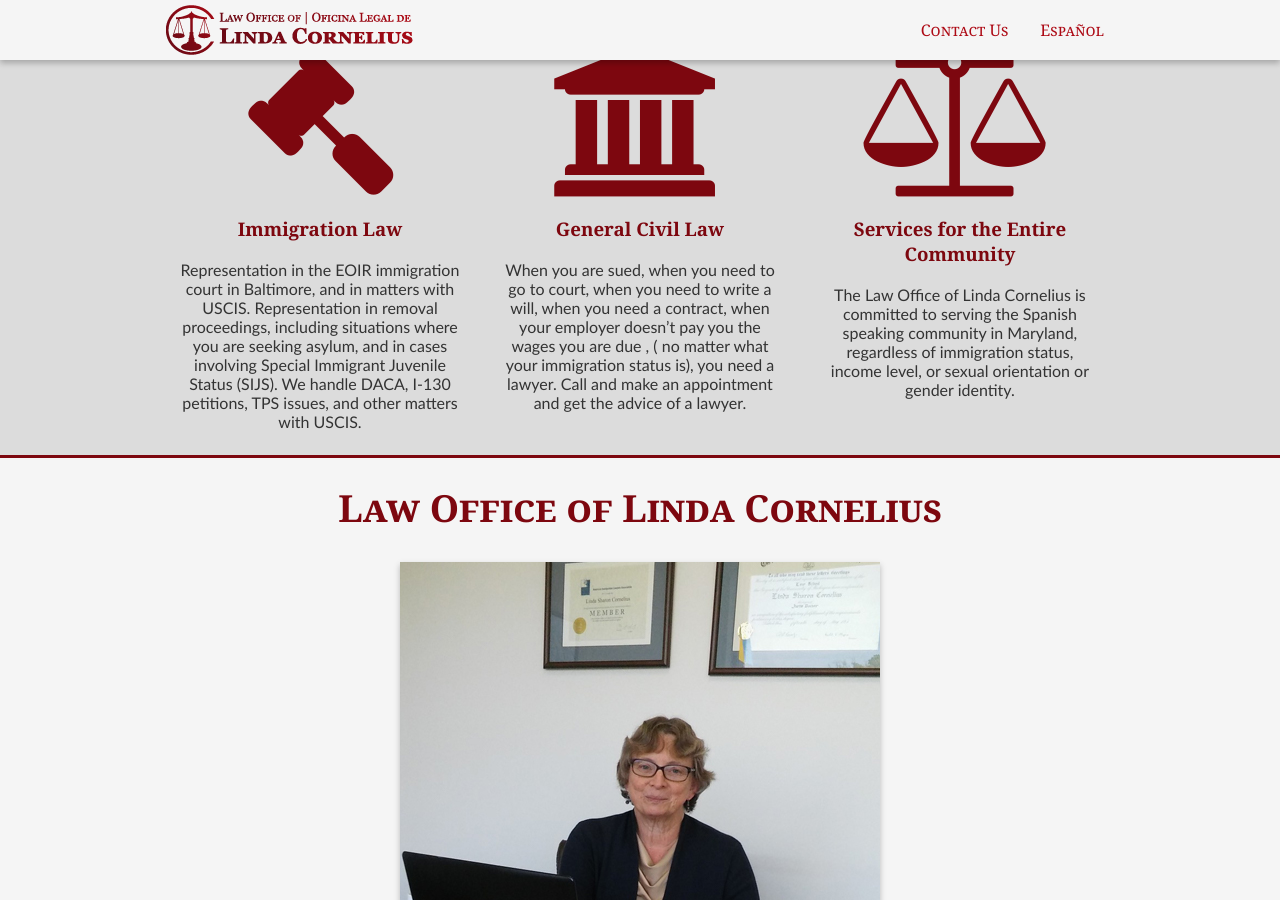
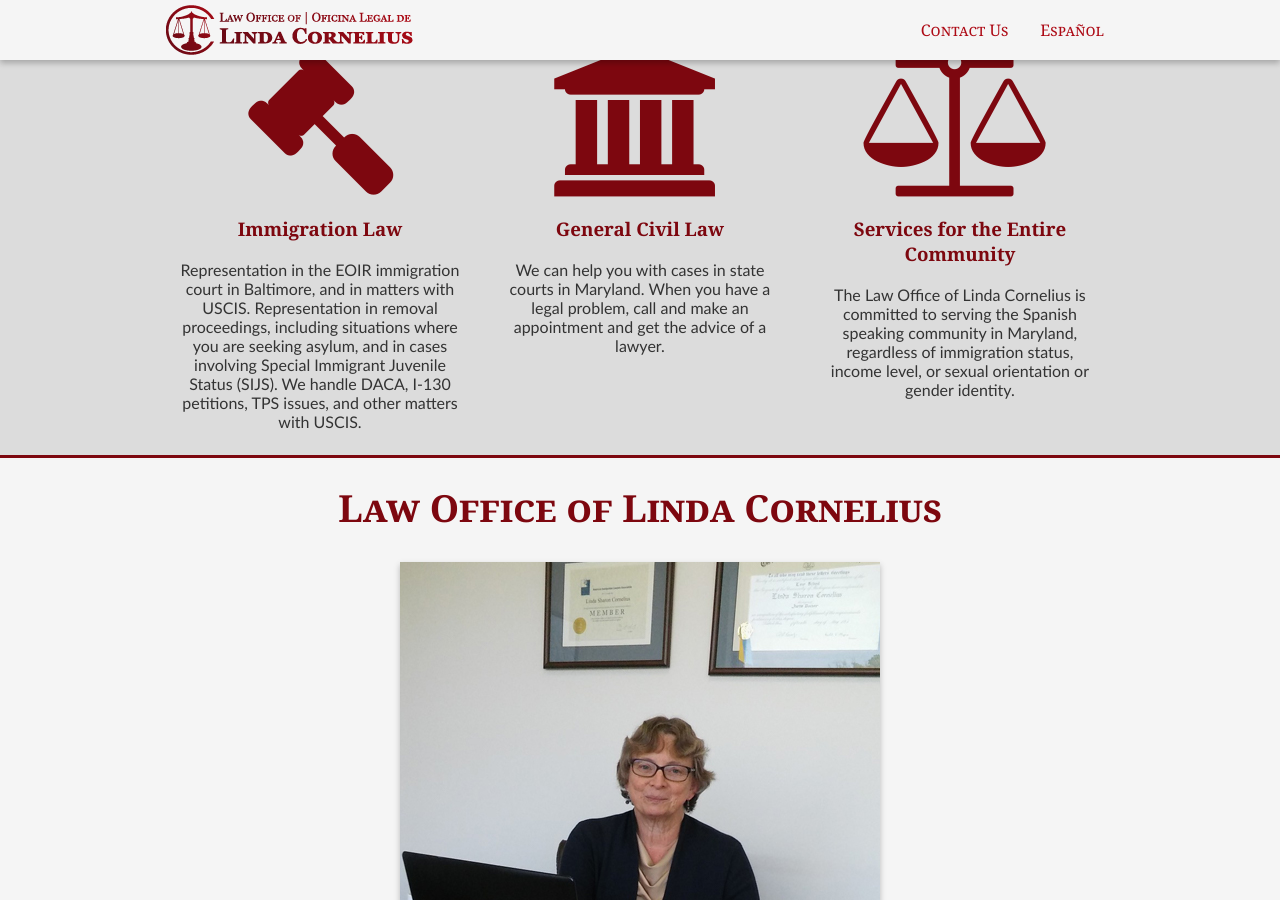
Before and after one commit to edamtoft/cornelius.legal.site, a Jekyll site: the page built from index.markdown, in a window 1280 px wide and 900 px high, scrolled down 839 px. Built offline with Jekyll 4.4.1, drawn with Linux system fonts in a browser that asks for light colours; nearby versions of some CDN libraries.

Commit message:
Updated '_practice/general.markdown' via CloudCannon

```diff
--- a/_practice/general.markdown
+++ b/_practice/general.markdown
@@ -2,16 +2,15 @@
 title: General Civil Law
 identifier: CivilLaw
 layout: contact
-description_text: |
-  When you are sued, when you need to go to court, when you need to
-  write a  will, when you need  a contract, when your employer doesn’t pay you the
-  wages you are due , ( no matter what your immigration status is), you need a lawyer.
-  Call and make an appointment and get the advice of a lawyer.
+description_text: |-
+  We can help you with cases in state courts in Maryland.
+  When you have a legal problem, call and make an appointment and get the advice of a lawyer.
 language: english
 icon: bank
-banner_image: "/assets/columns.jpg"
+banner_image: /assets/columns.jpg
 sitemap: true
 order: 2
 ---
 
-When you are sued, when you need to go to court, when you need to write a will, when you need a contract, when your employer doesn’t pay you the wages you are due, (no matter what your immigration status is), you need a lawyer. Call and make an appointment.&nbsp;
+
+When you are sued, when you need to go to court, when you need to write a will, when you need a contract, when your employer doesn’t pay you the wages you are due, (no matter what your immigration status is), you need a lawyer. Call and make an appointment.
```
